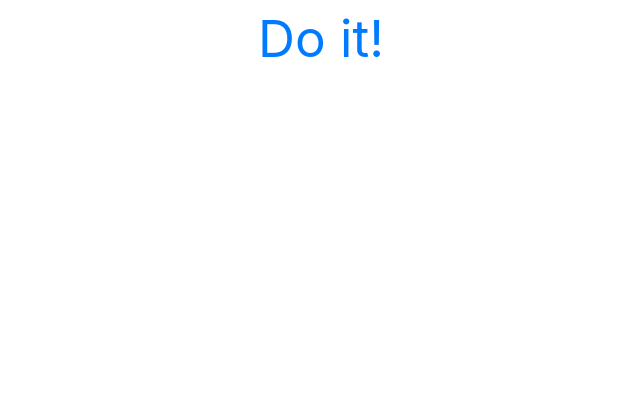
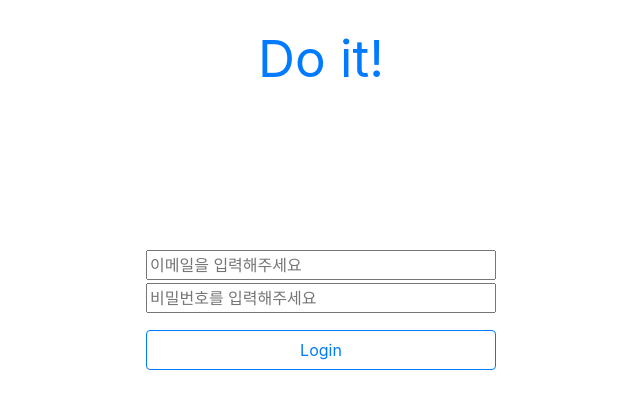
Before and after one commit to codestates/doit-client, a Next.js app: page /login in a window 1280 px wide. Shown: the top 408 px of the page, without its empty margins (319-959 px from the left). Built offline with nearby package versions, Linux system fonts and the light colour scheme.

Commit message:
added input

```diff
--- /dev/null
+++ b/components/Login/InputButton.js
@@ -0,0 +1,45 @@
+import React from 'react';
+import styled from 'styled-components';
+
+const Main = styled.div`
+  position: relative;
+  top: 250px;
+  width: 350px;
+  height: auto;
+  margin: auto;
+`;
+
+const InputEmail = styled.input.attrs({ placeholder: '이메일을 입력해주세요' })`
+  position: relative;
+  height: 30px;
+  width: 350px;
+`;
+
+const InputPassword = styled.input.attrs({
+  placeholder: '비밀번호를 입력해주세요'
+})`
+  position: relative;
+  top: 3px;
+  height: 30px;
+  width: 350px;
+`;
+
+const Btn = styled.button`
+  position: relative;
+  top: 0px;
+  margin-top: 20px;
+  height: 40px;
+  width: 350px;
+`;
+
+const Inputs = () => {
+  return (
+    <Main>
+      <InputEmail />
+      <InputPassword />
+      <Btn className='btn btn-outline-primary'>Login</Btn>
+    </Main>
+  );
+};
+
+export default Inputs;
--- a/components/Login/Logo.js
+++ b/components/Login/Logo.js
@@ -5,7 +5,7 @@ import Link from 'next/link';
 const Main = styled.div`
   position: absolute;
   left: 0;
-  top: 0;
+  top: 20px;
   height: 100px;
   width: 100%;
   font-size: 3.2rem;
--- a/pages/login.js
+++ b/pages/login.js
@@ -1,9 +1,15 @@
+import React from 'react';
 import Logo from '../components/Login/Logo';
+import InputButton from '../components/Login/InputButton'
+import styled from 'styled-components';
 
-const login = () => {
+
+
+const login = (props) => {
   return (
     <div>
       <Logo />
+      <InputButton/>
     </div>
   );
 };
```
Also changed, not shown: components/Login/Inputs.js (deleted, +0 -11 lines).
